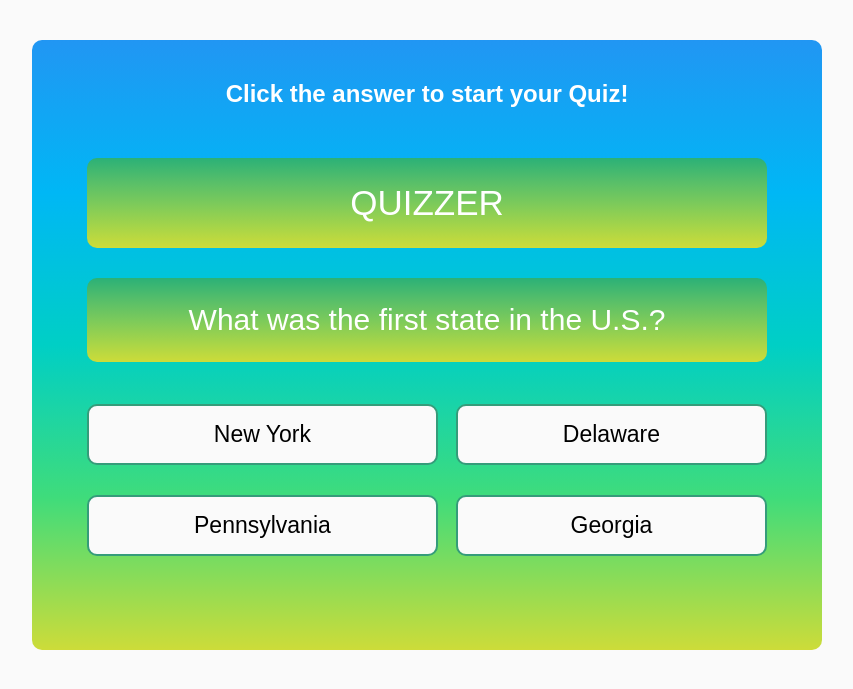
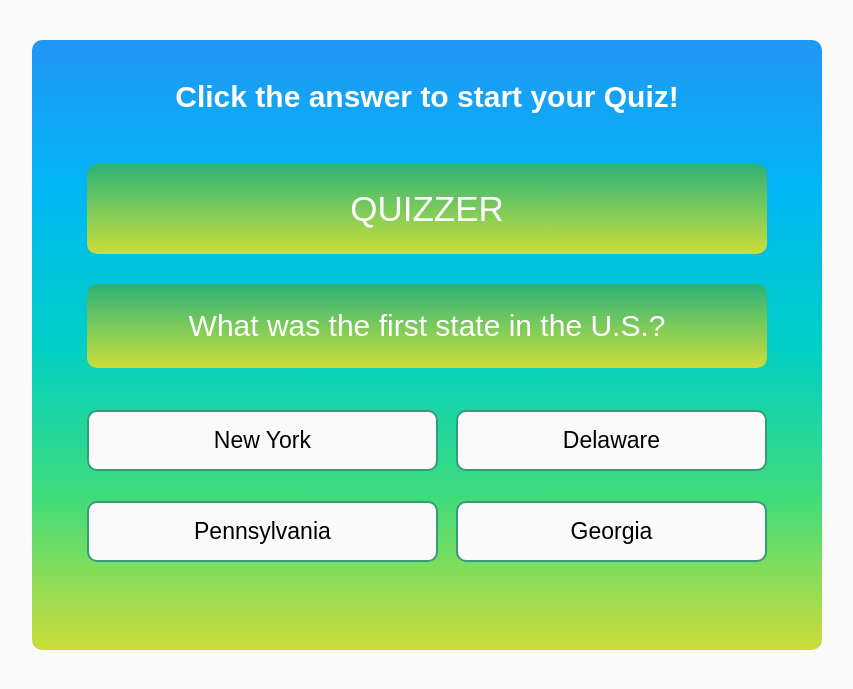
Before and after one commit to dweber0001/dweber0001.github.io, a Jekyll site: the page Quizzer/index.html, which Jekyll copies as it is, in a window 1280 px wide. Shown: the top 689 px of the page, without its empty margins (213-1066 px from the left). Built offline with Jekyll 4.4.1, drawn with Linux system fonts in a browser that asks for light colours.

Commit message:
Update index.html

```diff
--- a/Quizzer/index.html
+++ b/Quizzer/index.html
@@ -10,7 +10,7 @@
 
   <body>
 
-    <h2 style="margin: 35px auto; color: white;">Click the answer to start your Quiz!</h2>
+    <h2 style="margin: 35px auto; font-size: 30px; color: white;">Click the answer to start your Quiz!</h2>
 
 
 <!-- (B) QUIZ CONTAINER -->
```
